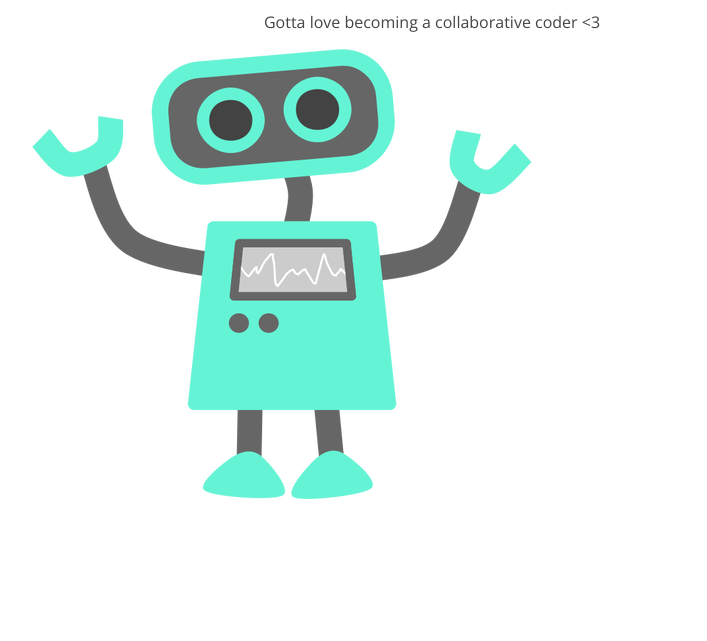
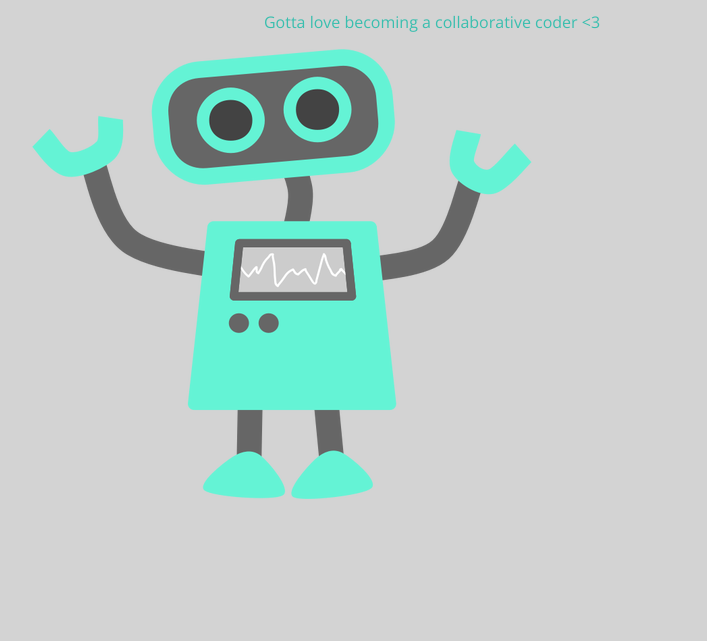
Before and after one commit to LeaCamara/105-project, a plain HTML site: page index.html in a window 1280 px wide. Shown: the part 159-800 px from the top of the page, without its empty margins (208-915 px from the left). Drawn offline with nearby package versions, Linux system fonts and the light colour scheme.

Commit message:
changed h1 and background colors

```diff
--- a/css/style.css
+++ b/css/style.css
@@ -1,3 +1,7 @@
+body {
+	background: lightgray;
+}
+
 section {
 	width: 800px;
 	margin: 100px auto;
@@ -5,7 +9,7 @@ section {
 section h1,
 section p {
 	text-align: center;
-	color: #454545;
+	color: #3abfaf;
 }
 section h1 {
 	font: 32px 'Open Sans';
```
